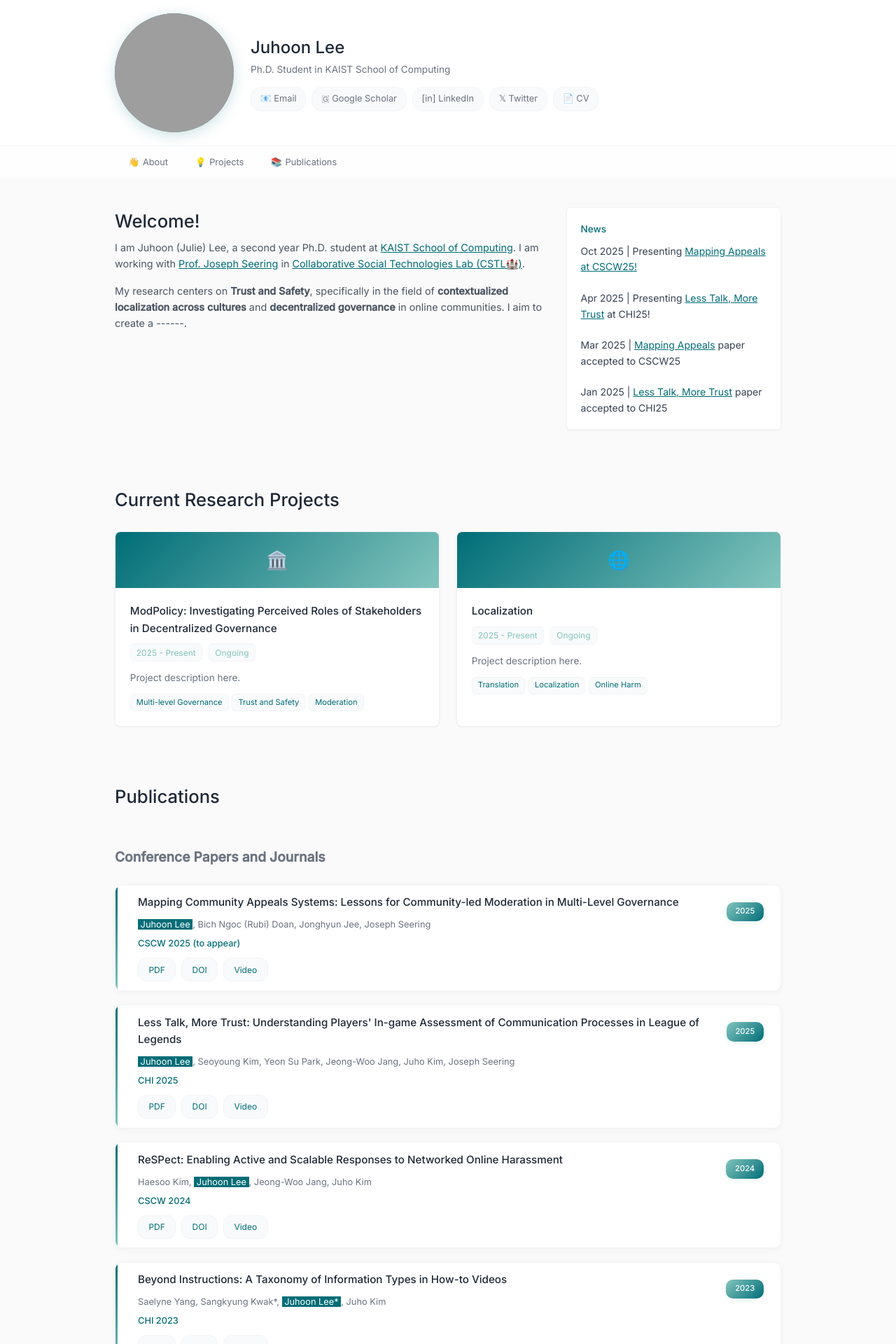
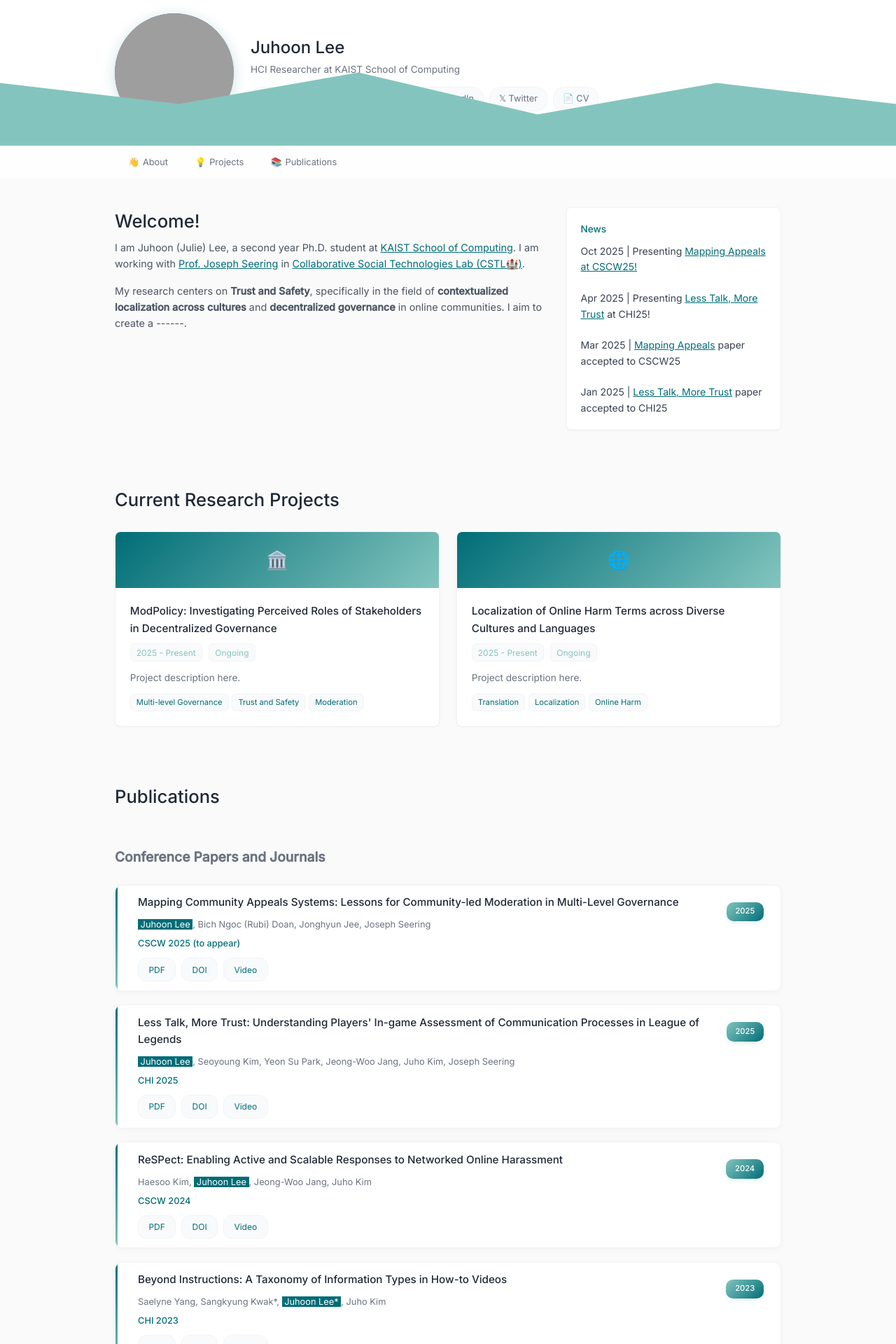
Before and after one commit to julielee16/personal-website, a Jekyll site: the page built from index.md, in a window 1280 px wide. Shown: the top 1920 px of the page at 70% size. Built offline with Jekyll 4.4.1, drawn with Linux system fonts in a browser that asks for light colours; grey boxes are pictures that could not be loaded.

Commit message:
Added wave

```diff
--- a/_layouts/default.html
+++ b/_layouts/default.html
@@ -15,7 +15,7 @@
             <div class="profile-photo"><img src="/assets/images/profile.jpeg"></div>
             <div class="profile-info">
                 <h1>Juhoon Lee</h1>
-                <h2>Ph.D. Student in KAIST School of Computing</h2>
+                <h2>HCI Researcher at KAIST School of Computing</h2>
                 <div class="contact-links">
                     <a href="mailto:juhoonlee@kaist.ac.kr">📧 Email</a>
                     <a href="https://scholar.google.com/citations?user=YmjG9ygAAAAJ&hl=en" target="_blank">🇬 Google Scholar</a>
@@ -23,6 +23,7 @@
                     <a href="" target="_blank">𝕏 Twitter</a>
                     <a href="/cv.pdf" target="_blank">📄 CV</a>
                 </div>
+                <div class="wave"></div>
             </div>
         </div>
     </header>
@@ -141,7 +142,7 @@
                 <div class="project-card">
                     <div class="project-header">🌐</div>
                     <div class="project-content">
-                        <h4>Localization</h4>
+                        <h4>Localization of Online Harm Terms across Diverse Cultures and Languages</h4>
                         <div class="project-meta">
                             <span>2025 - Present</span>
                             <span>Ongoing</span>
--- a/_styles/_style.scss
+++ b/_styles/_style.scss
@@ -803,3 +803,14 @@ footer a:hover {
 .footer-links {
     margin-bottom: 0.8rem;
 }
+
+/* Wave background */
+.wave {
+    position: absolute;
+    bottom: 0;
+    left: 0;
+    width: 100%;
+    height: 150px;
+    background: #83C5BE;
+    clip-path: polygon(0 40%, 20% 60%, 40% 30%, 60% 70%, 80% 40%, 100% 60%, 100% 100%, 0 100%);
+}
```
